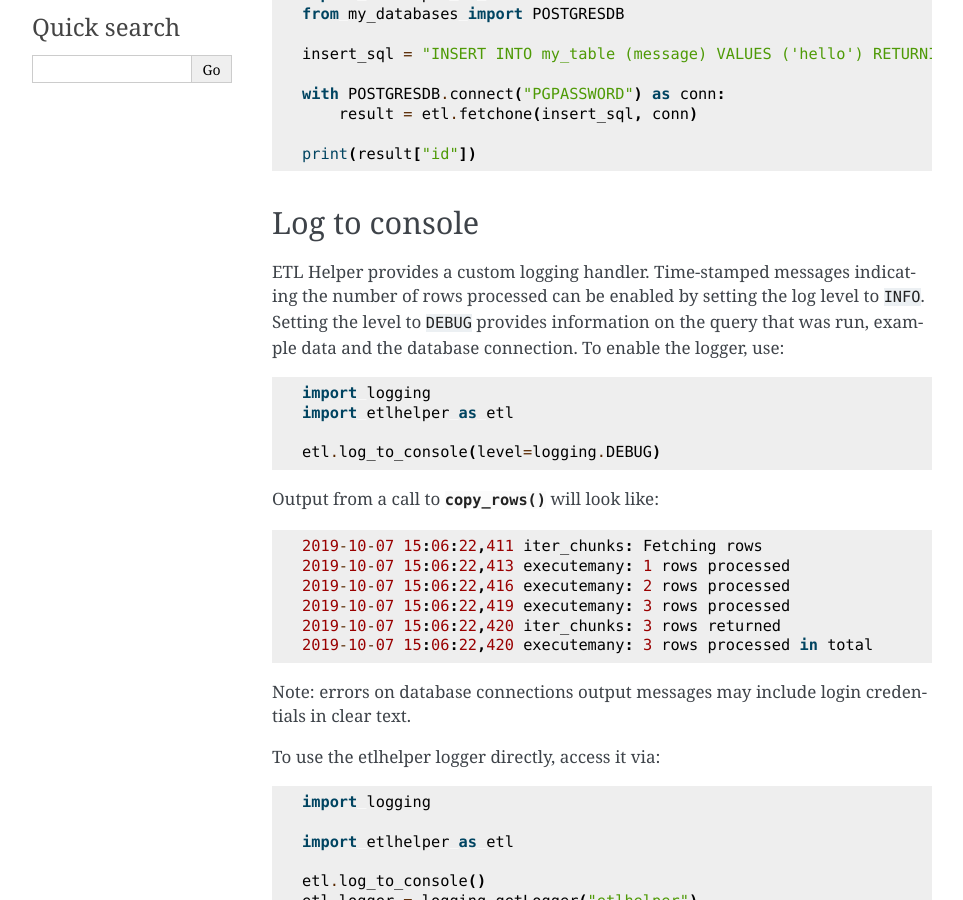
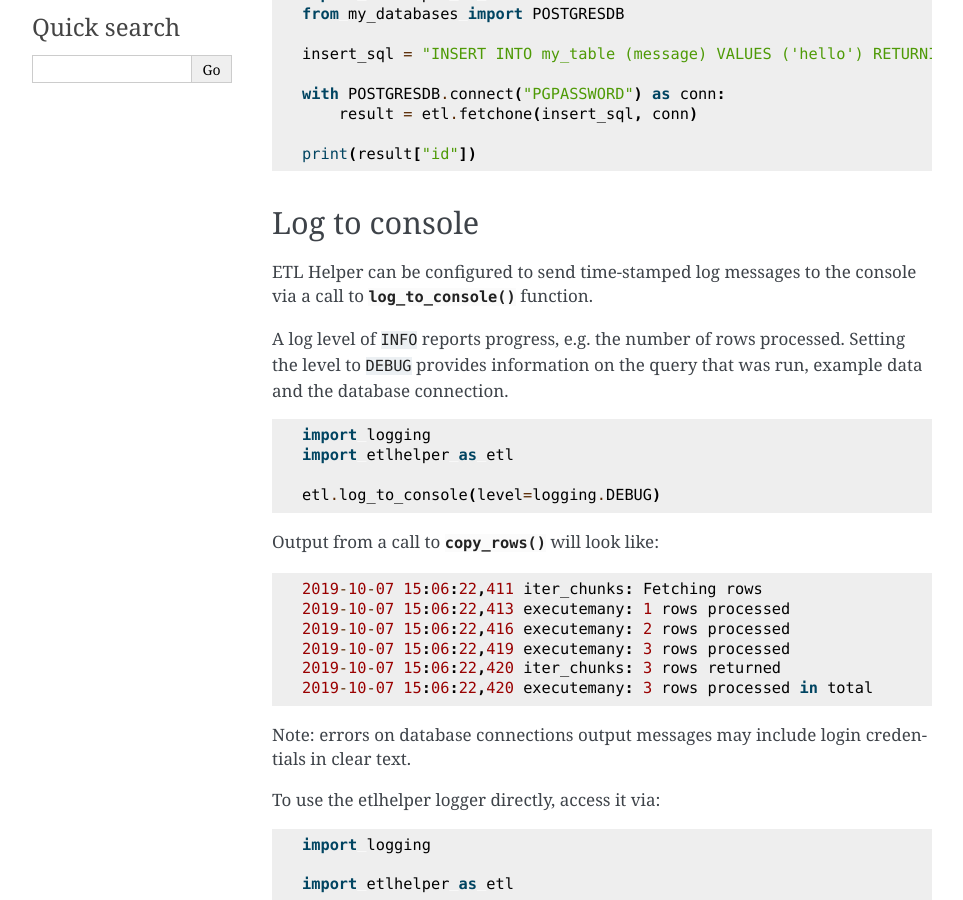
Before and after one commit to BritishGeologicalSurvey/etlhelper, a Sphinx documentation site: the page built from docs/utilities.rst, in a window 1280 px wide and 900 px high, scrolled down 438 px. Shown: the whole window, without its empty margins (148-1111 px from the left). Built offline with Sphinx 7.4.7, drawn with Linux system fonts in a browser that asks for light colours.

Commit message:
Add link to log_to_console()

```diff
--- a/docs/utilities.rst
+++ b/docs/utilities.rst
@@ -22,11 +22,13 @@
 Log to console
 ^^^^^^^^^^^^^^
 
-ETL Helper provides a custom logging handler. Time-stamped messages
-indicating the number of rows processed can be enabled by setting the
-log level to ``INFO``. Setting the level to ``DEBUG`` provides
+ETL Helper can be configured to send time-stamped log messages to the console via
+a call to :func:`log_to_console() <etlhelper.log_to_console>` function.
+
+A log level of ``INFO`` reports progress, e.g. the number of rows processed.
+Setting the level to ``DEBUG`` provides
 information on the query that was run, example data and the database
-connection. To enable the logger, use:
+connection.
 
 .. literalinclude:: code_demos/utilities/enable_logger.py
    :language: python
```
